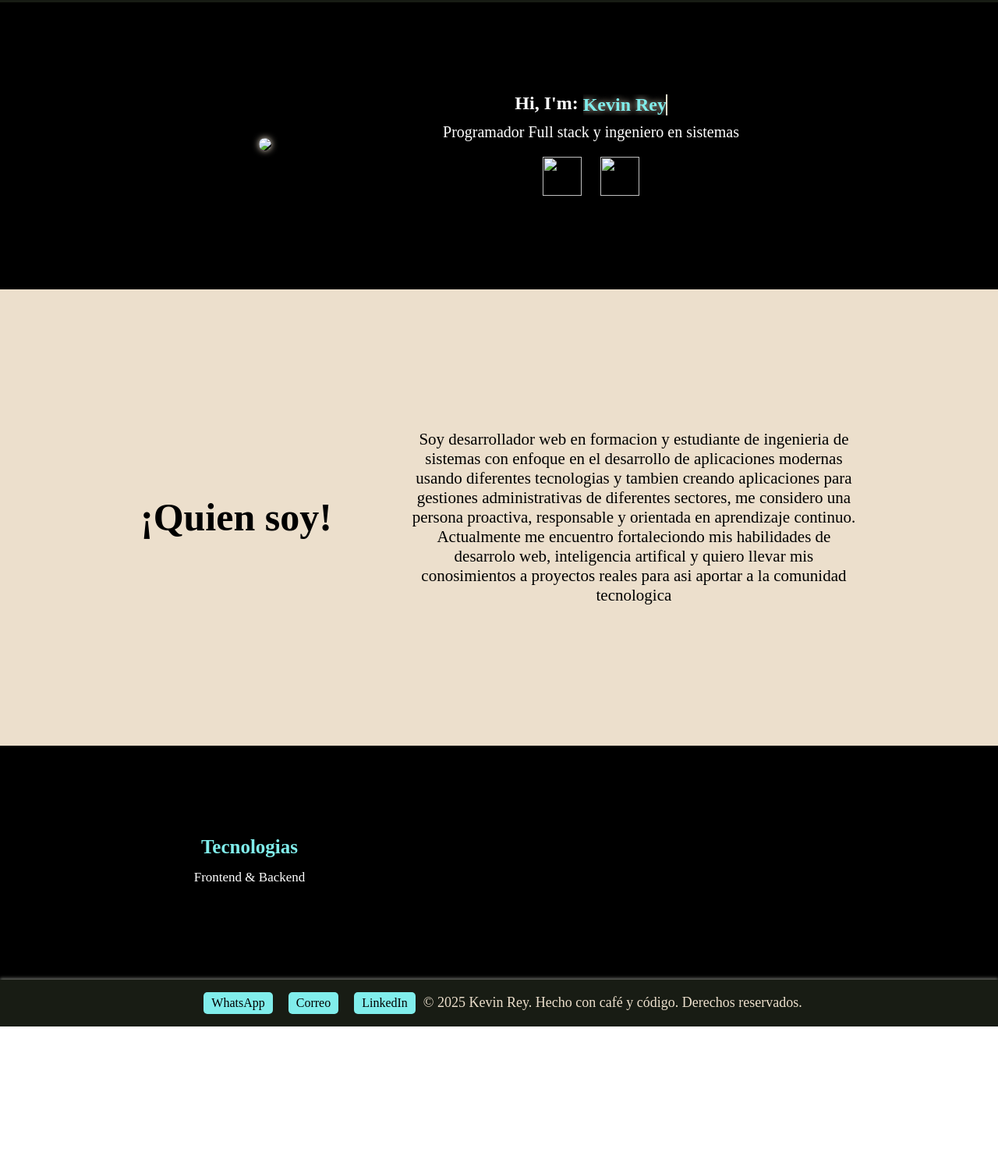
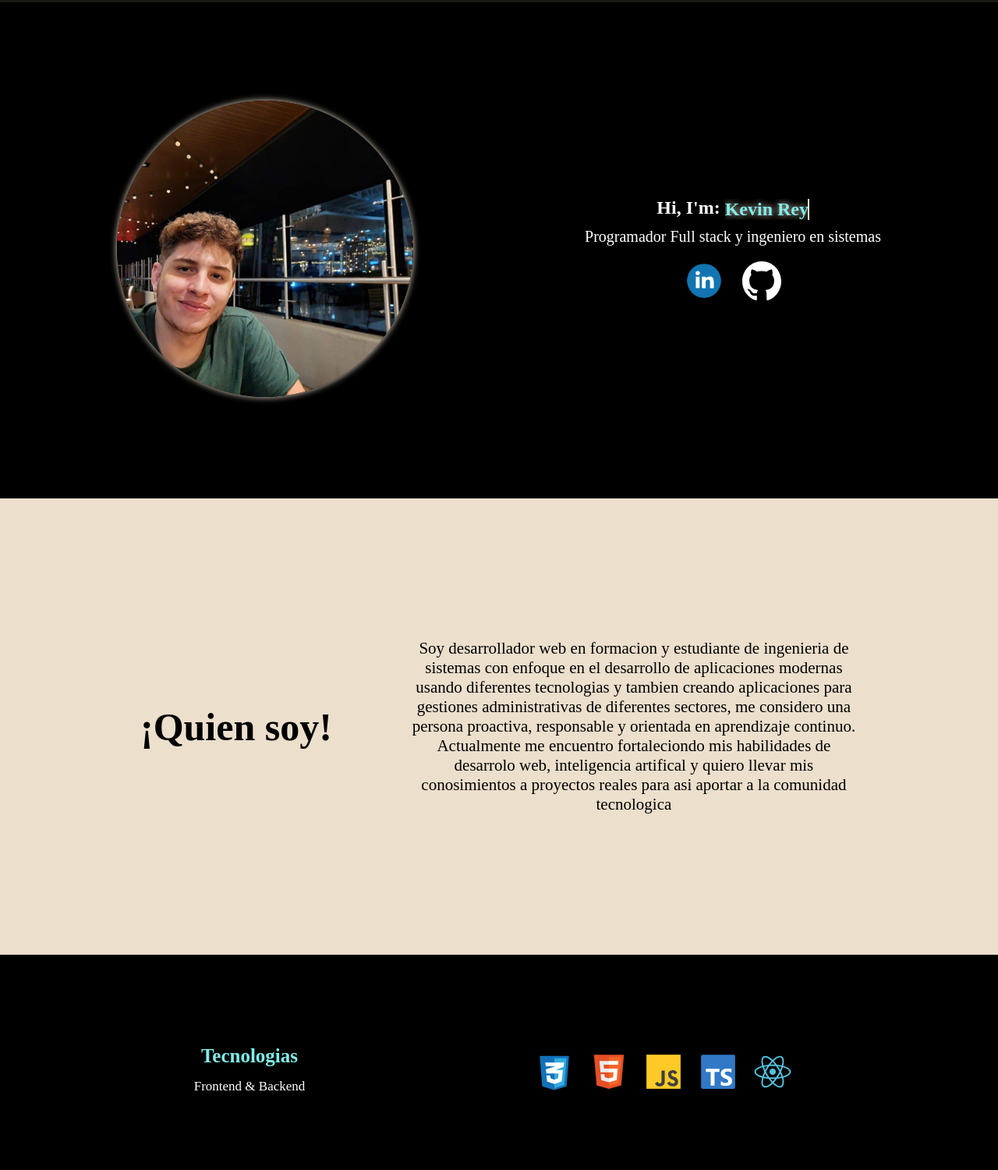
Before and after one commit to kvinjr9/Portafolio, a plain HTML site: page index.html in a window 1280 px wide. Shown: the part 60-1560 px from the top of the page at 78% size. Before the commit the page ends 1376 px from the top, so only its background shows below. Drawn offline with Linux system fonts and the light colour scheme.

Commit message:
Update index.html

```diff
--- a/index.html
+++ b/index.html
@@ -23,7 +23,7 @@
 
       <div class="container_items">
         <img class="foto"
-        src="/assets/img/Imagen de WhatsApp 2025-11-21 a las 22.01.01_253795fc.jpg"
+        src="/img/Imagen de WhatsApp 2025-11-21 a las 22.01.01_253795fc.jpg"
 
         ="mi cara"
         />
@@ -33,8 +33,8 @@
         <h1><span class="keyname">[</span>Hi, I'm: <strong class="name">Kevin Rey</strong><span class="keyname">]</span></h1>
         <p>Programador Full stack y ingeniero en sistemas</p>
 
-        <img class="svg" src="/assets/svg/linkedin-1-svgrepo-com.svg" width="50px" alt="" />
-        <img class="svg" src="/assets/svg/github-142-svgrepo-com.svg" width="50px" alt="" />
+        <a href="https://www.linkedin.com/in/kevin-rey-a09307248/"><img class="svg" src="/svg/linkedin-1-svgrepo-com.svg" width="50px" alt="" /></a>
+        <a href="https://github.com/kvinjr9"><img class="svg" src="/svg/github-142-svgrepo-com.svg" width="50px" alt="" /></a>
       </div>
 
     </section>
@@ -59,11 +59,11 @@
         <p><span>Frontend & Backend</span></p>
       </div>
       <div class="container_Tecinfo">
-        <img src="/assets/svg/css-3-svgrepo-com.svg" width="50px" alt="" />
-        <img src="/assets/svg/html-svgrepo-com.svg" width="50px" alt="" />
-        <img src="/assets/svg/js-svgrepo-com.svg" width="50px" alt="" />
-        <img src="/assets/svg/typescript-official-svgrepo-com.svg" width="50px" alt="" />
-        <img src="/assets/svg/react-svgrepo-com.svg" width="50px" alt="" />
+        <img src="/svg/css-3-svgrepo-com.svg" width="50px" alt="" />
+        <img src="/svg/html-svgrepo-com.svg" width="50px" alt="" />
+        <img src="/svg/js-svgrepo-com.svg" width="50px" alt="" />
+        <img src="/svg/typescript-official-svgrepo-com.svg" width="50px" alt="" />
+        <img src="/svg/react-svgrepo-com.svg" width="50px" alt="" />
       </div>
     </section>
 
```
